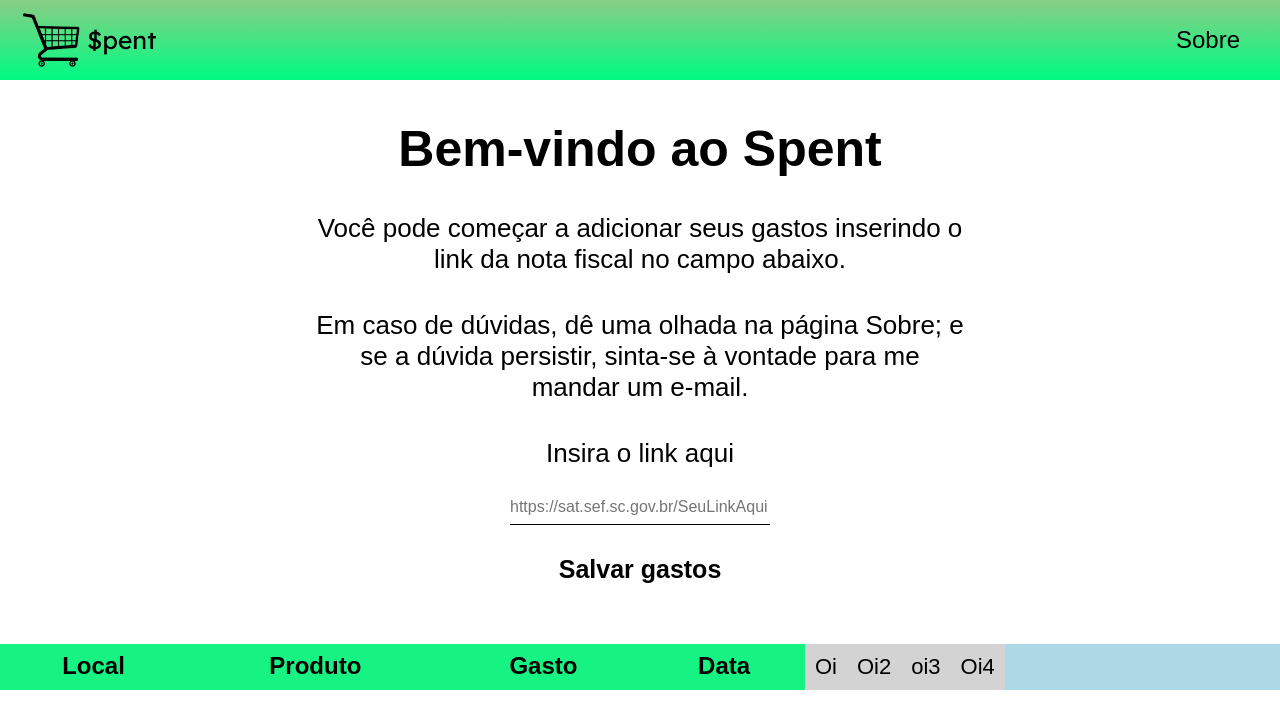
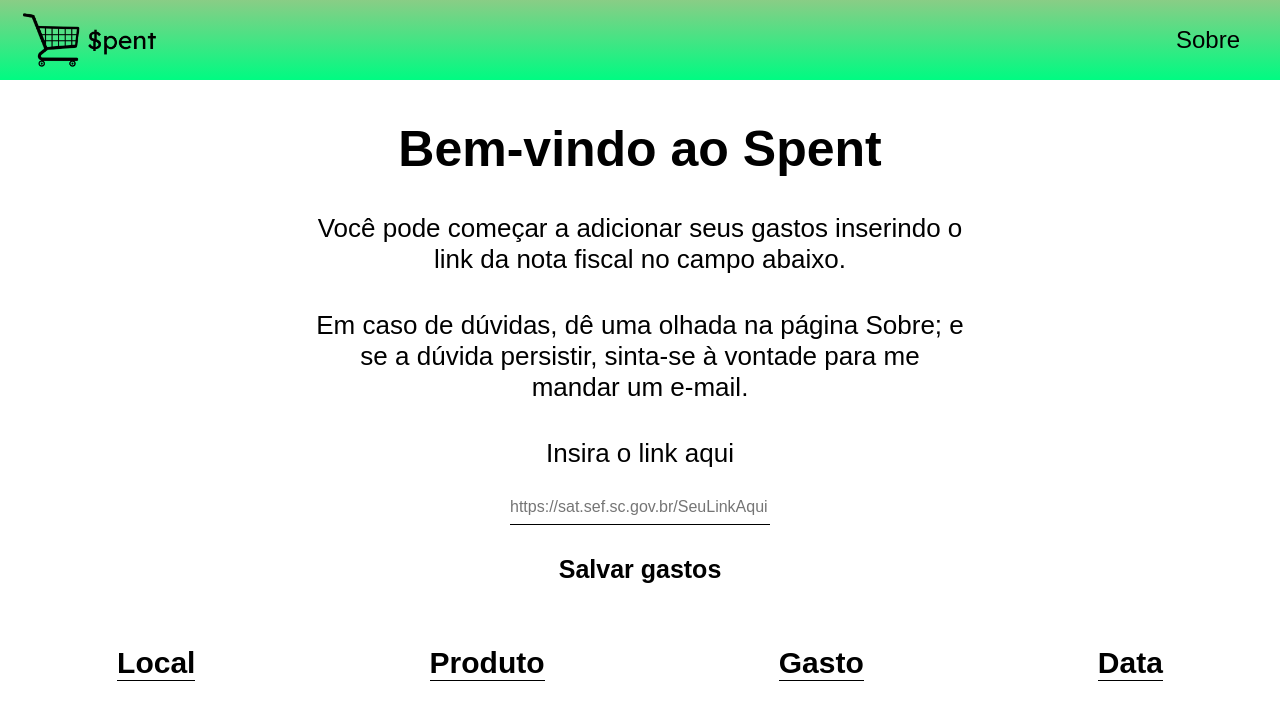
Before and after one commit to ArthurMueller31/spent-web-app, a React (Create React App) app: page / in a window 1280 px wide. Shown: the top 728 px of the page. Built offline with nearby package versions, Linux system fonts and the light colour scheme; a web font is replaced by a local one.

Commit message:
Add table

```diff
--- a/src/components/MainHeader.css
+++ b/src/components/MainHeader.css
@@ -57,56 +57,23 @@ button:hover {
 
 .table-holder {
   display: flex;
+  align-items: start;
   justify-content: space-around;
-  width: 100%;
-}
-
-.table-style {
-  border-collapse: collapse;
-  width: 100%;
 }
 
 th {
-  border: none;
-  text-align: center;
-  padding: 8px;
-  background-color: #17f382;
-  font-size: 24px;
+  font-size: 30px;
+  border-bottom: 1px solid black;
 }
 
 td {
-  display: flex;
-  overflow: hidden;
-  flex-direction: column;
-  text-align: center;
-  font-size: 22px;
-  margin: 10px
-  ;
+  padding: 10px;
+  border-bottom: 1px solid black;
+  font-size: 30px;
 
 }
 
 tr {
-  background-color: lightgrey;
-}
-
-#table-row-products, #table-row-prices, #table-row-local{
-  display: flex;
-  flex-direction: column;
-  justify-content: space-around;
-}
-
-.table-header {
-  display: flex;
-  flex-direction: row;
-}
-
-.tr-holder {
-  display: flex;
+  text-align: center;
 
 }
-
-tbody {
-  display: flex;
-  width: 100%;
-  background-color: lightblue;
-}
--- a/src/components/MainHeader.js
+++ b/src/components/MainHeader.js
@@ -55,10 +55,9 @@ const MainHeader = () => {
       getElement.appendChild(tr);
     });
   };
-  // createTableData(whereWasPurchased, "table-row-local");
-  // createTableData(productList, "table-row-products");
-  // createTableData(prices, "table-row-prices");
-
+  createTableData(whereWasPurchased, "where-was-bought")
+  createTableData(productList, "product")
+  createTableData(prices, "spent")
   return (
     <>
       <div className="texts-holder">
@@ -89,25 +88,26 @@ const MainHeader = () => {
       </div>
 
       <div className="table-holder">
-        <table className="table-style">
-          <th>Local</th>
-          <th>Produto</th>
-          <th>Gasto</th>
-          <th>Data</th>
-          <tbody>
-            <tr id="table-row-local">
-              <td>Oi</td>
-            </tr>
-            <tr id="table-row-products">
-              <td>Oi2</td>
-            </tr>
-            <tr id="table-row-prices">
-              <td>oi3</td>
-            </tr>
-            <tr id="table-row-date">
-              <td>Oi4</td>
-            </tr>
-          </tbody>
+        <table id="where-was-bought" className="table-style">
+          <tr>
+            <th>Local</th>
+          </tr>
+        </table>
+        <table id="product">
+          <tr className="tr-styles">
+            <th>Produto</th>
+          </tr>
+        </table>
+        <table id="spent">
+          <tr className="tr-styles">
+            <th>Gasto</th>
+          </tr>
+        </table>
+        <table id="date">
+          <tr className="tr-styles">
+            <th>Data</th>
+          </tr>
+          <tr className="date-style">{emissionDate}</tr>
         </table>
       </div>
     </>
```
